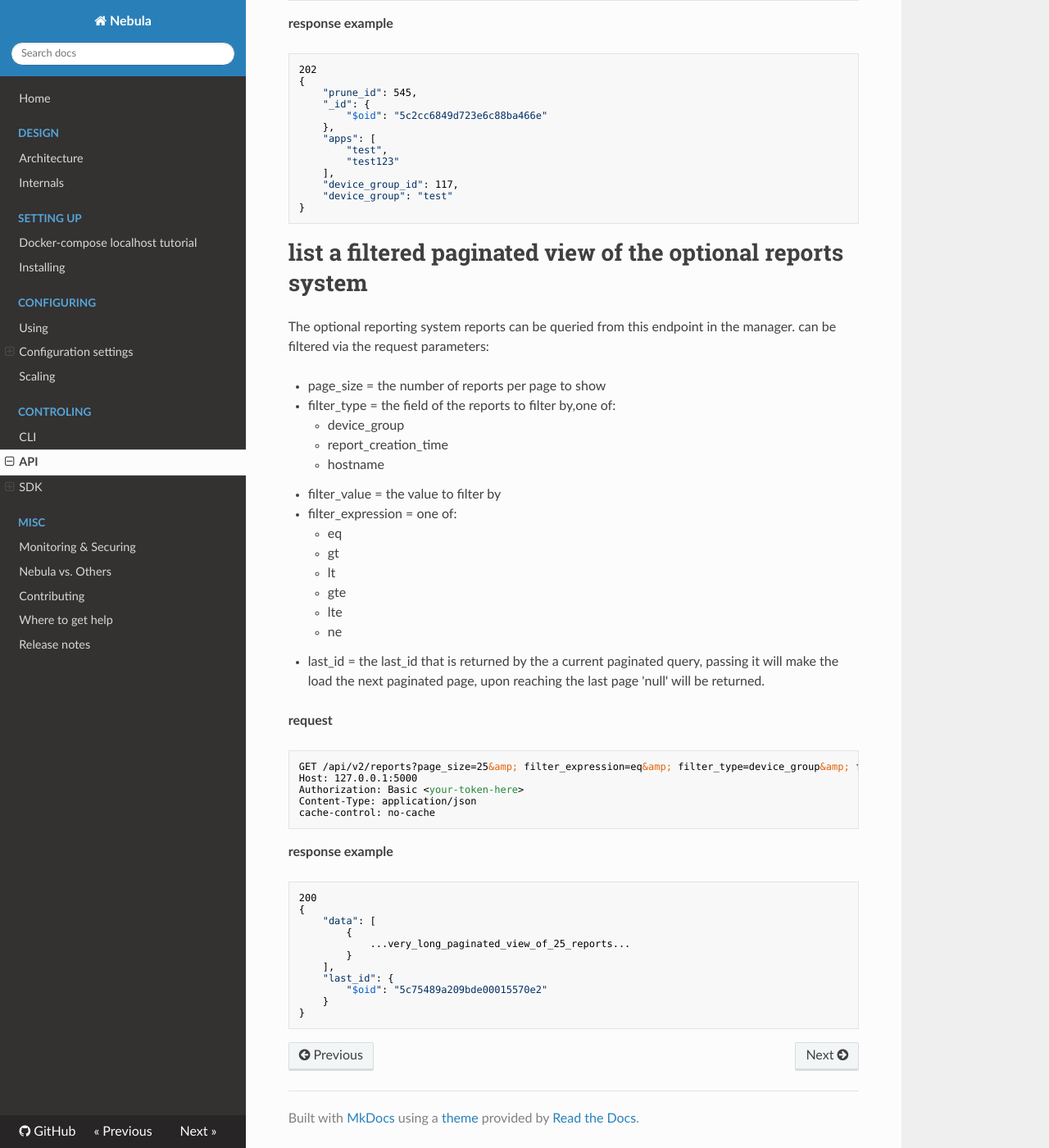
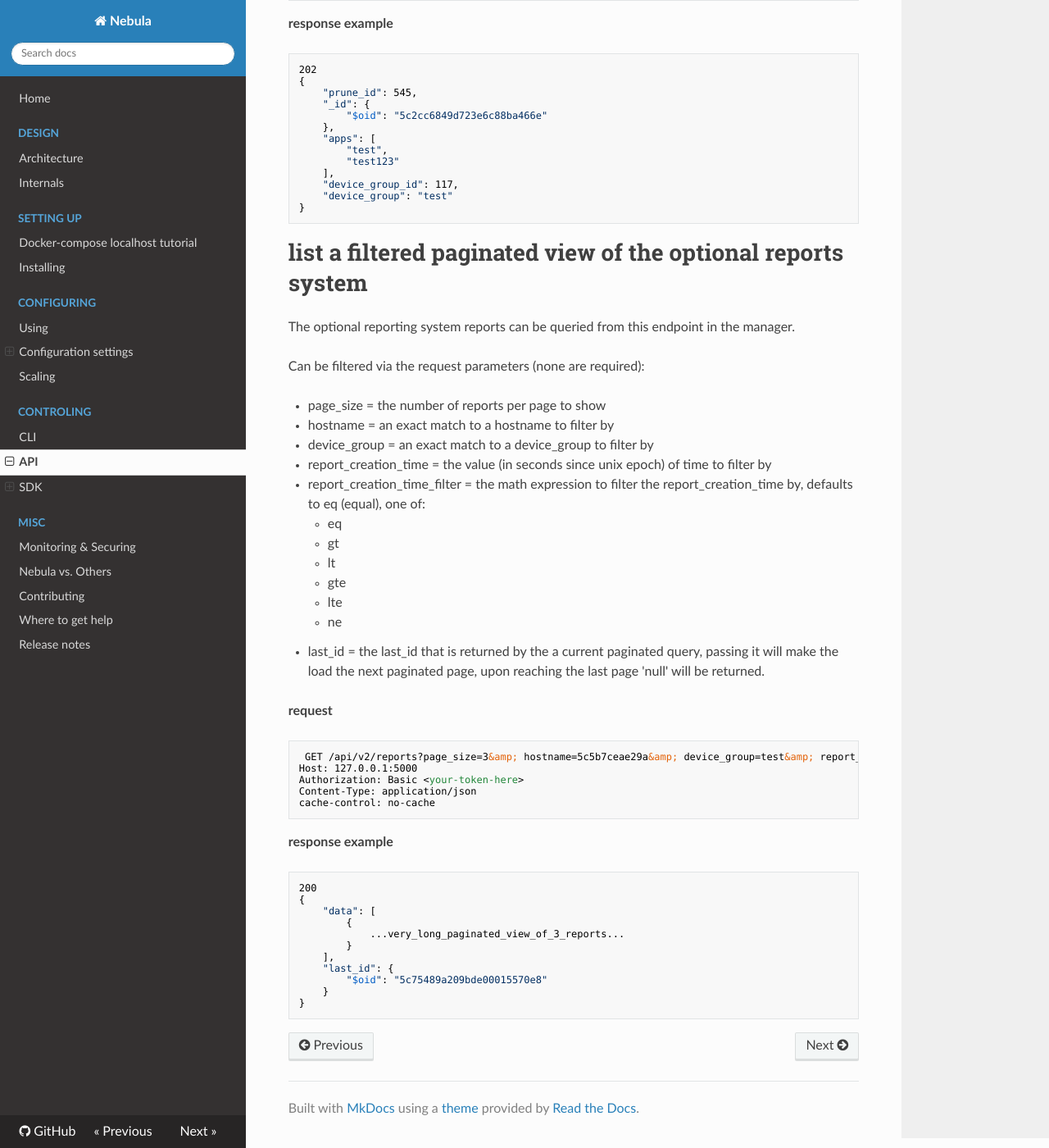
Before and after one commit to nebula-orchestrator/docs, an MkDocs documentation site: the page built from docs/api.md, in a window 1280 px wide and 1400 px high, scrolled down 12966 px. Shown: the whole window at 82% size. Built offline with MkDocs 1.6.1, drawn with Linux system fonts in a browser that asks for light colours; nearby versions of some CDN libraries; old or Windows-style settings are respelled for this version of MkDocs.

Commit message:
updating the report api

````diff
--- a/docs/api.md
+++ b/docs/api.md
@@ -762,15 +762,14 @@ Cache-Control: no-cache
 
 # list a filtered paginated view of the optional reports system
 The optional reporting system reports can be queried from this endpoint in the manager.
-can be filtered via the request parameters:
+
+Can be filtered via the request parameters (none are required):
 
  * page_size = the number of reports per page to show
- * filter_type = the field of the reports to filter by,one of:
-    * device_group
-    * report_creation_time
-    * hostname
- * filter_value = the value to filter by
- * filter_expression = one of:
+ * hostname = an exact match to a hostname to filter by
+ * device_group = an exact match to a device_group to filter by
+ * report_creation_time = the value (in seconds since unix epoch) of time to filter by
+ * report_creation_time_filter = the math expression to filter the report_creation_time by, defaults to eq (equal), one of:
     * eq
     * gt
     * lt
@@ -783,7 +782,7 @@ can be filtered via the request parameters:
  **request**
 
 ```
-GET /api/v2/reports?page_size=25&amp; filter_expression=eq&amp; filter_type=device_group&amp; filter_value=test&amp; last_id=5c75489a209bde00015570d7 HTTP/1.1
+ GET /api/v2/reports?page_size=3&amp; hostname=5c5b7ceae29a&amp; device_group=test&amp; report_creation_time_filter=gt&amp; report_creation_time=123&amp; last_id=5c75489a209bde00015570e5 HTTP/1.1
 Host: 127.0.0.1:5000
 Authorization: Basic <your-token-here>
 Content-Type: application/json
@@ -797,11 +796,11 @@ cache-control: no-cache
 {
     "data": [
         {
-            ...very_long_paginated_view_of_25_reports...
+            ...very_long_paginated_view_of_3_reports...
         }
     ],
     "last_id": {
-        "$oid": "5c75489a209bde00015570e2"
+        "$oid": "5c75489a209bde00015570e8"
     }
 }
 ```
````
